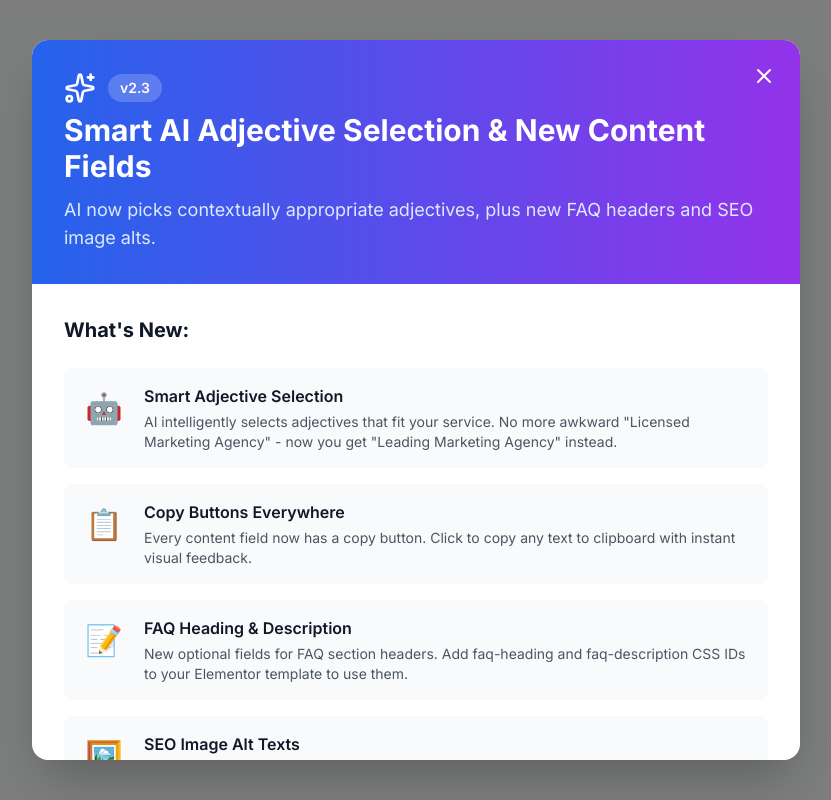
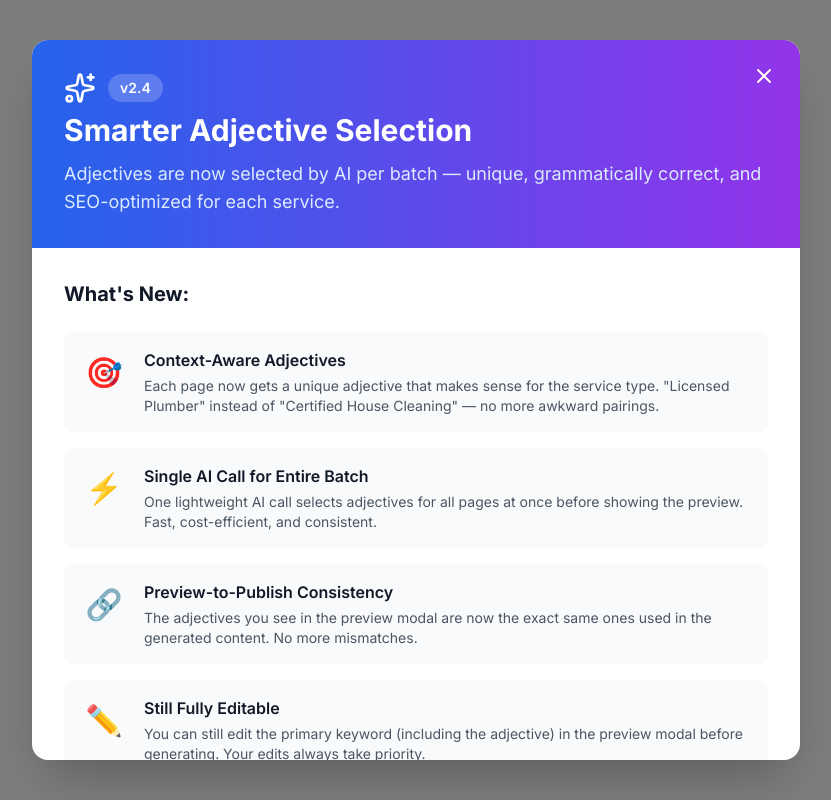
Before and after one commit to KaranSangoi/seo-page-generator, a Next.js app: page /login in a window 1280 px wide. Shown: the whole page, without its empty margins (224-1055 px from the left). Built offline with nearby package versions, Linux system fonts and the light colour scheme.

Commit message:
Update announcement modal to v2.4 with smart adjective selection features

```diff
--- a/src/components/AnnouncementModal.tsx
+++ b/src/components/AnnouncementModal.tsx
@@ -19,30 +19,30 @@ interface Announcement {
 
 // Current announcement - update this when you have new features to announce
 const CURRENT_ANNOUNCEMENT: Announcement = {
-  id: 'smart-adjectives-v2.3',
-  version: 'v2.3',
-  title: 'Smart AI Adjective Selection & New Content Fields',
-  description: 'AI now picks contextually appropriate adjectives, plus new FAQ headers and SEO image alts.',
+  id: 'smart-adjectives-v2.4',
+  version: 'v2.4',
+  title: 'Smarter Adjective Selection',
+  description: 'Adjectives are now selected by AI per batch — unique, grammatically correct, and SEO-optimized for each service.',
   features: [
     {
-      icon: '🤖',
-      title: 'Smart Adjective Selection',
-      description: 'AI intelligently selects adjectives that fit your service. No more awkward "Licensed Marketing Agency" - now you get "Leading Marketing Agency" instead.',
+      icon: '🎯',
+      title: 'Context-Aware Adjectives',
+      description: 'Each page now gets a unique adjective that makes sense for the service type. "Licensed Plumber" instead of "Certified House Cleaning" — no more awkward pairings.',
     },
     {
-      icon: '📋',
-      title: 'Copy Buttons Everywhere',
-      description: 'Every content field now has a copy button. Click to copy any text to clipboard with instant visual feedback.',
+      icon: '⚡',
+      title: 'Single AI Call for Entire Batch',
+      description: 'One lightweight AI call selects adjectives for all pages at once before showing the preview. Fast, cost-efficient, and consistent.',
     },
     {
-      icon: '📝',
-      title: 'FAQ Heading & Description',
-      description: 'New optional fields for FAQ section headers. Add faq-heading and faq-description CSS IDs to your Elementor template to use them.',
+      icon: '🔗',
+      title: 'Preview-to-Publish Consistency',
+      description: 'The adjectives you see in the preview modal are now the exact same ones used in the generated content. No more mismatches.',
     },
     {
-      icon: '🖼️',
-      title: 'SEO Image Alt Texts',
-      description: 'AI generates scenario-specific alt texts for images (e.g., "Technician installing tankless water heater in modern kitchen"). Copy and paste to your images for better SEO.',
+      icon: '✏️',
+      title: 'Still Fully Editable',
+      description: 'You can still edit the primary keyword (including the adjective) in the preview modal before generating. Your edits always take priority.',
     },
   ],
 };
```
